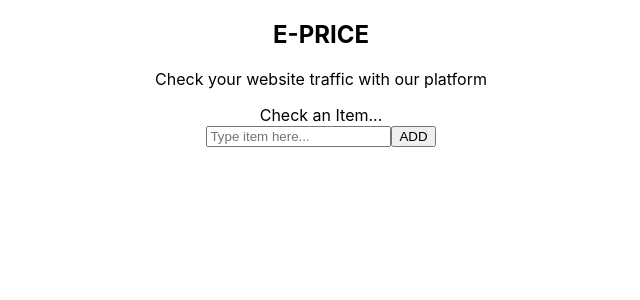
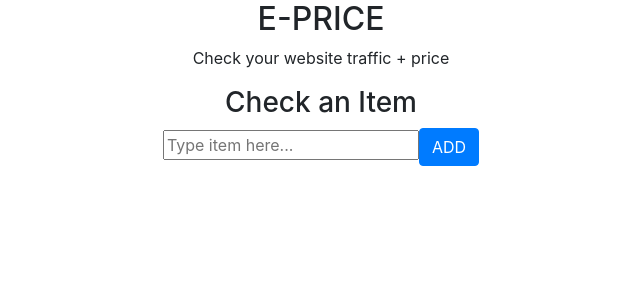
Before and after one commit to wjypark94/echeck-price, a React (Create React App) app: page / in a window 1280 px wide. Shown: the top 300 px of the page, without its empty margins (319-959 px from the left). Built offline with nearby package versions, Linux system fonts and the light colour scheme.

Commit message:
added bootstrap divs and basic styling

```diff
--- a/package.json
+++ b/package.json
@@ -6,7 +6,9 @@
     "@testing-library/jest-dom": "^5.11.9",
     "@testing-library/react": "^11.2.5",
     "@testing-library/user-event": "^12.8.0",
+    "bootstrap": "^4.6.0",
     "react": "^17.0.1",
+    "react-bootstrap": "^1.5.0",
     "react-dom": "^17.0.1",
     "react-scripts": "4.0.3",
     "web-vitals": "^1.1.0"
--- a/src/components/App.js
+++ b/src/components/App.js
@@ -1,6 +1,7 @@
 
 import '../componentStyles/App.css';
 import React from 'react';
+import 'bootstrap/dist/css/bootstrap.min.css';
 import Header from './Header.js';
 import Tracker from './Tracker.js';
 
--- a/src/components/Header.js
+++ b/src/components/Header.js
@@ -2,9 +2,17 @@ import React from 'react';
 
 const Header = () => {
 	return (
-		<div>
-			<h2>E-PRICE</h2>
-			<p>Check your website traffic with our platform</p>
+		<div className="header-section">
+			<div className="container">
+				<div className="row">
+					<div className="col-12">
+						<h2>E-PRICE</h2>
+					</div>
+					<div className="col-12">
+						<p>Check your website traffic + price</p>
+					</div>
+				</div>
+			</div>
 		</div>
 	)
 }
--- a/src/components/Tracker.js
+++ b/src/components/Tracker.js
@@ -3,13 +3,11 @@ import React, {Component} from 'react';
 class Tracker extends Component {
 	constructor(props){
 		super(props);
-
 		this.state = {
 			newItem: "",
 			list: []
 		}
 	}
-
 	//more if you want to add localStoragae into tutorial
 	updateInput(key,value){
 		//update react state by calling setState again
@@ -18,14 +16,10 @@ class Tracker extends Component {
 		})
 
 	}
-
 	//create add item
 	addItem(){
-     //creaate new item with unique ID to identify each listen item by
-	 console.log("hey")
-
+     //create new item with unique ID to identify each listen item by
 		let price = ""
-	 //set price depending on value
 		if(this.state.newItem <= 500){
 			price = "4.99"
 	 	} else if (this.state.newItem <= 1000){
@@ -37,16 +31,11 @@ class Tracker extends Component {
 	 	} else {
 			price = "24.99"
 	 	}
-
 	 	const newItem = {
 			id: 1 + Math.random(),
 		 	value: this.state.newItem.slice(),
 		 	price: price
 	 	}
-
-
-
-
 		//use spread operator to take current copy of list items
 		const list = [...this.state.list];
 
@@ -70,38 +59,43 @@ class Tracker extends Component {
 
 	render (){
 		return (
-			<div className="App">
-				<div>
-					Check an Item...
-					<br/>
+			<div className="tracker-section">
+				<div className="container">
+					<div className="row">
+						<div className="col-12">
+							<h3>Check an Item</h3>
+						</div>
+						<div className="col-12">
 							<input
 							type="number"
 							placeholder="Type item here..."
 							value={this.state.newItem}
 							onChange={e => this.updateInput("newItem", e.target.value)}
 							/>
-					<button
-					  onClick={(e) => this.addItem(e)}
-					>
+							<button onClick={(e) => this.addItem(e)} className="btn btn-primary">
 								ADD
 							</button>
-					<br/>
+						</div>
 
+						<div className="col-12">
 							<ul>
 								{this.state.list.map(item=>{
 									return(
 										<li key={item.id}>
 											<span>Views:{item.value}</span>
 											<span>Price:{item.price}</span>
-								<button onClick={()=> this.deleteItem(item.id)}>
+											<button onClick={()=> this.deleteItem(item.id)} className="btn btn-danger">
 												X
 											</button>
 										</li>
 									)
 								})}
 							</ul>
+						</div>
 
 					</div>
+				</div>
+
 			</div>
 		)
 	}
```
Also changed, not shown: 1 other file (tests, documents, lock files or other folders). Lines whose indentation alone changed are shown as unchanged.
